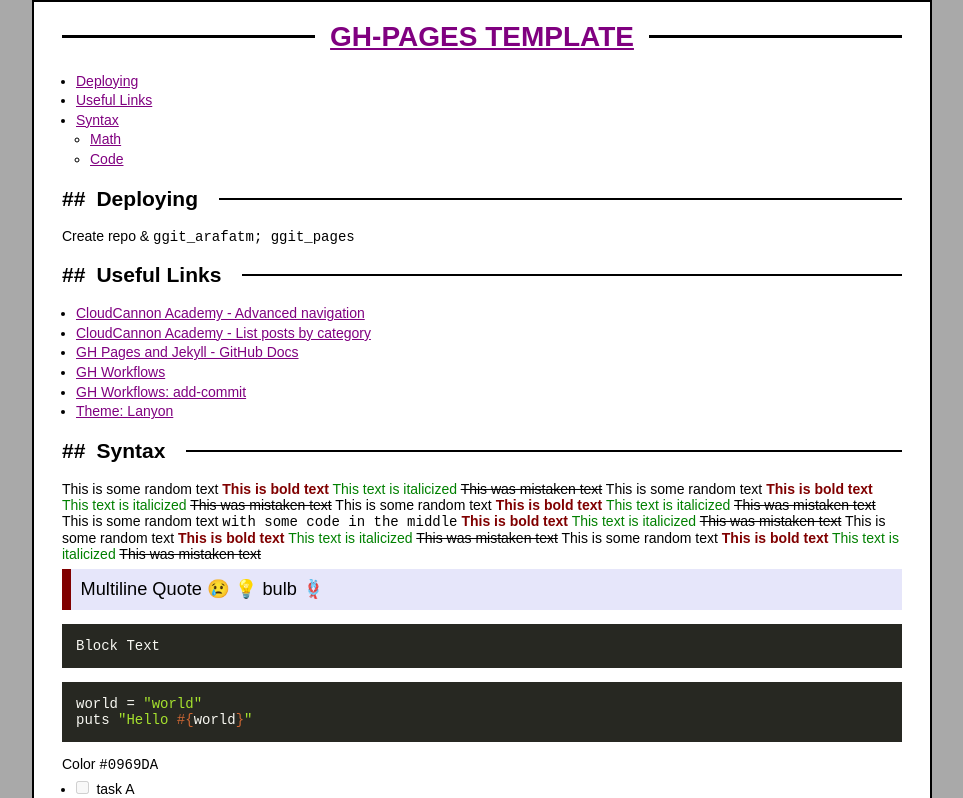
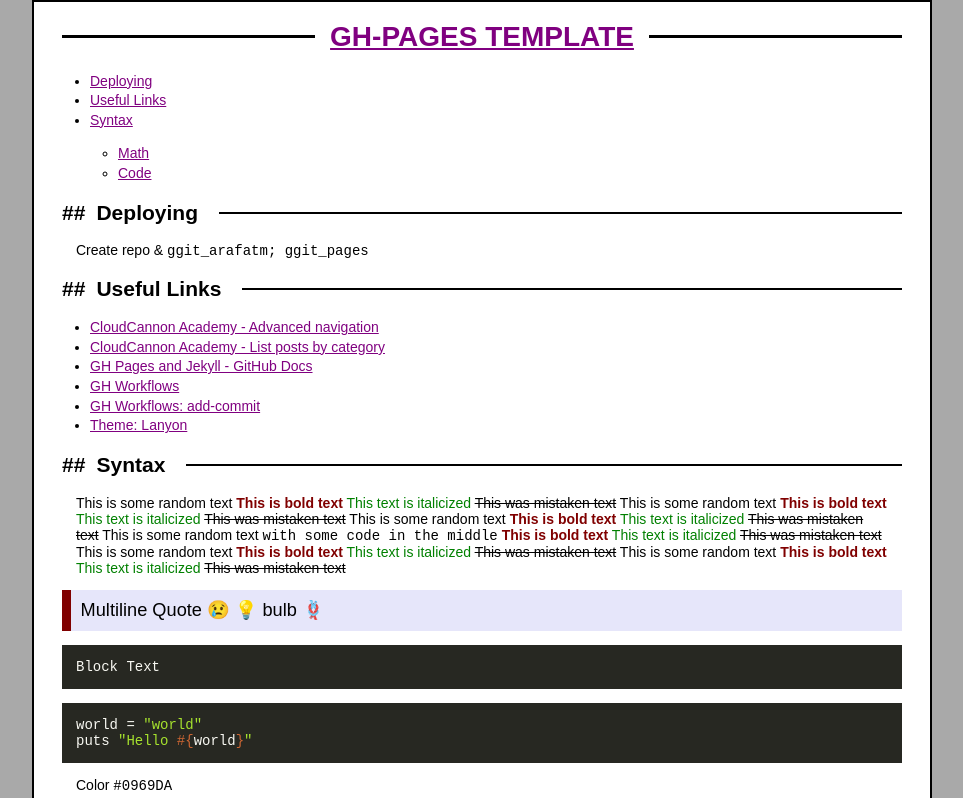
Before and after one commit to arafatm/ghp, a Jekyll site: the page built from readme.md, in a window 1280 px wide. Shown: the top 798 px of the page, without its empty margins (158-1121 px from the left). Built offline with Jekyll 4.4.1, drawn with Linux system fonts in a browser that asks for light colours; emoji names are drawn with the system emoji font; formulas are drawn with MathJax 3; the repository's description, which GitHub fills in, is left out.

Commit message:
style.css

```diff
--- a/assets/css/style.css
+++ b/assets/css/style.css
@@ -18,12 +18,12 @@ h6::before { content: '######'; padding-right: 1ex;}
 
 a {text-decoration: underline; color: purple; }
 img { margin: 0; padding: 1ex; max-height: 20em; max-width: 100%; }
-p { margin: 0.5em 0;}
+p { margin: 1em;}
 pre { padding: 1em; }
-ul { margin: auto; padding: 0 1em;}
+ul { margin: 1em; padding: 0 1em;}
 li { line-height: 1.4; }ht: 1.4; }
 
-li code, p code { background-color: silver; padding: 0.1ex 2ex; border-radius: 1ex; }
+li code, p code,  { background-color: lavender; padding: 0.1ex 2ex; border-radius: 1ex; }
 blockquote { border-left: 1ex solid maroon; margin: 0; padding: 1ex 1ex; background-color: lavender; font-size: 1.3em; }
 
 del {}
```
